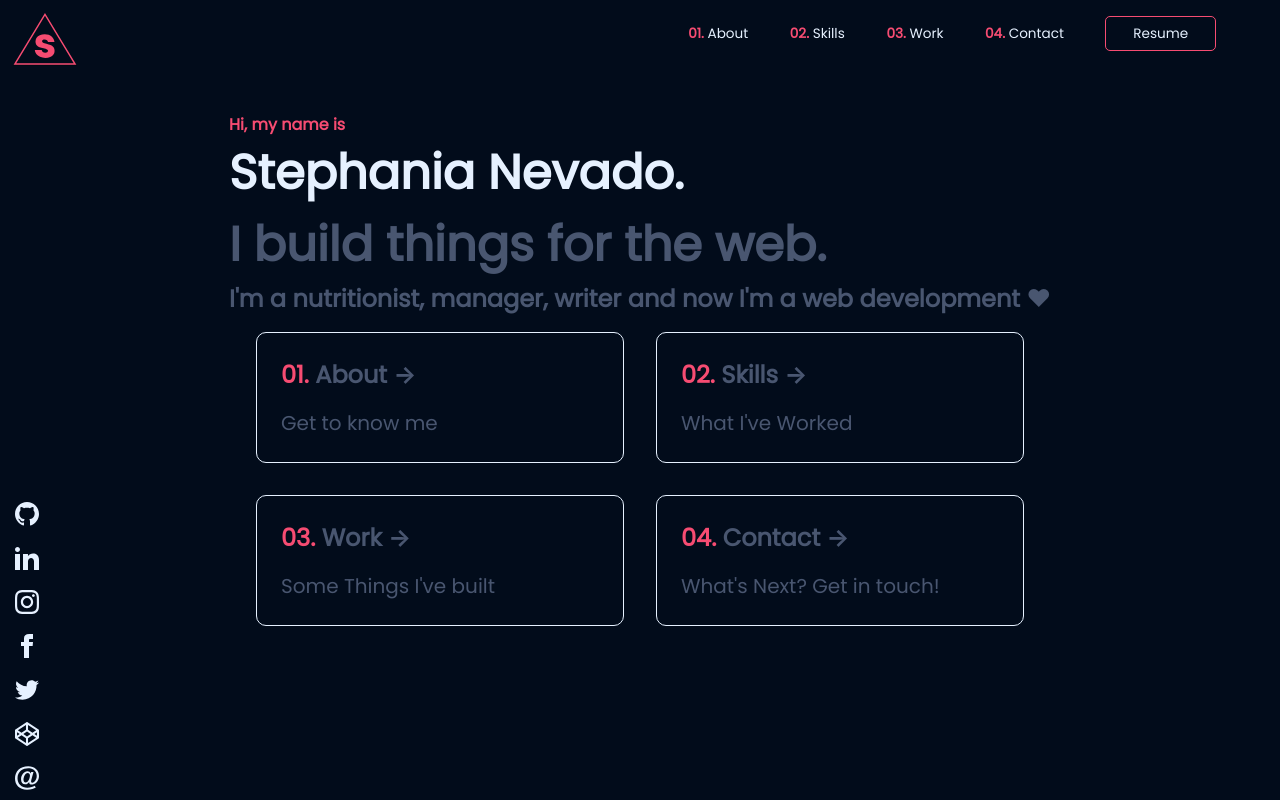
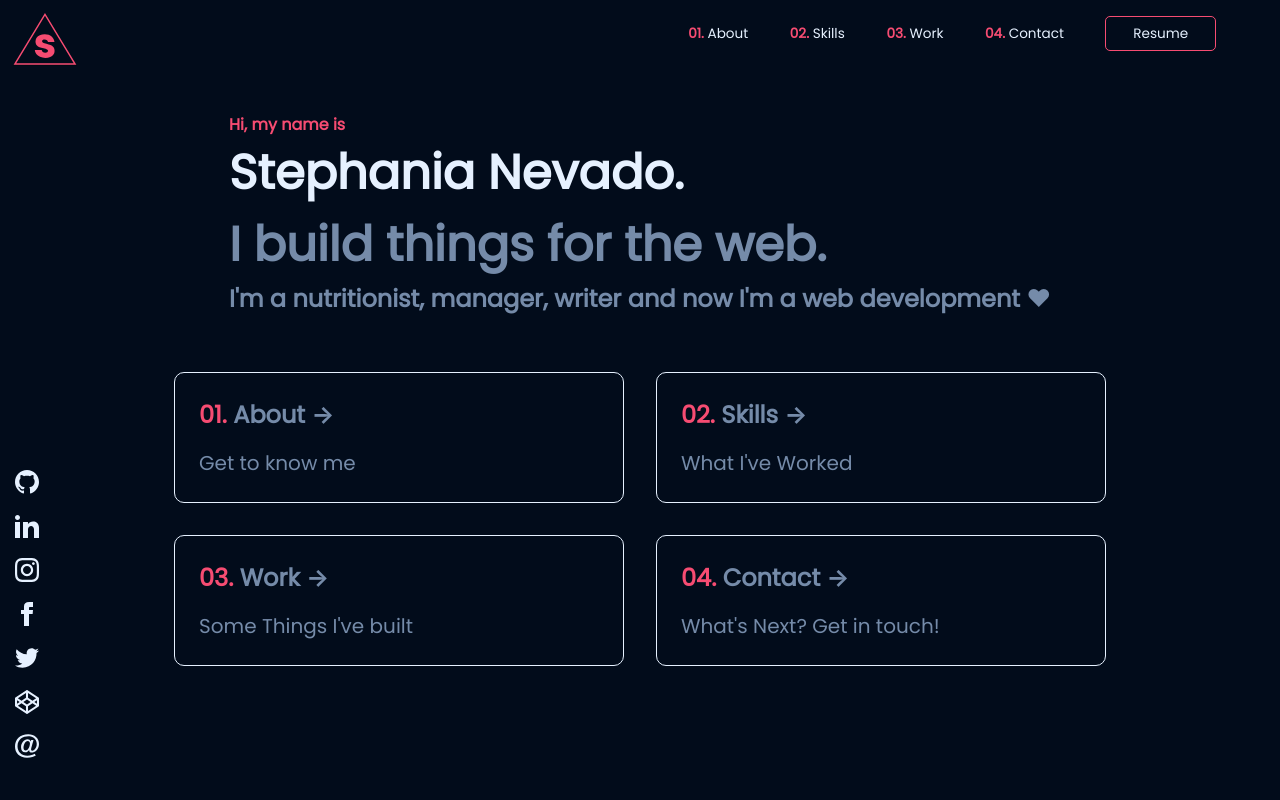
Before and after one commit to stephanianevado/portfolio, a Next.js app: page / in a window 1280 px wide. Built offline with nearby package versions, Linux system fonts and the light colour scheme.

Commit message:
fixing the footer and adding brakpoints

```diff
--- a/components/Card.js
+++ b/components/Card.js
@@ -2,11 +2,10 @@ import styled from 'styled-components'
 import { grey, pink, white } from './colors'
 import Link from 'next/link'
 
-const CardLink = styled.a`
-  width: 100px;
+const CardWrapper = styled.div`
+  width: 25rem;
   font-size: 2rem;
   margin: 1rem;
-  flex-basis: 45%;
   padding: 1.5rem;
   text-align: left;
   color: ${grey};
@@ -17,15 +16,13 @@ const CardLink = styled.a`
   b {
     color: ${pink};
   }
-
-  &:hover,
-  &:focus,
-  &:active {
+  &:hover {
     color: ${pink};
     border-color: ${pink};
     cursor: pointer;
   }
-
+`
+const CardLink = styled.a`
   h5 {
     margin: 0 0 1rem 0;
     font-size: 1.5rem;
@@ -37,9 +34,9 @@ const CardLink = styled.a`
     line-height: 1.5;
   }
 `
-
 export const Card = ({ number, title, text, href }) => {
   return (
+    <CardWrapper>
       <Link href={href}>
         <CardLink>
           <h5>
@@ -49,5 +46,6 @@ export const Card = ({ number, title, text, href }) => {
           <p>{text}</p>
         </CardLink>
       </Link>
+    </CardWrapper>
   )
 }
--- a/components/Icons.jsx
+++ b/components/Icons.jsx
@@ -133,8 +133,7 @@ export const CodepenIcon = () => {
   )
 }
 
-export const EmailIcon = () => {
-  return (
+export const EmailIcon = () => (
   <Svg
     width="24"
     height="24"
@@ -150,8 +149,21 @@ export const EmailIcon = () => {
     </g>
   </Svg>
 )
-}
+
 //export const PictureIcon = () =>{
 //return (
 // )
 //}
+
+export const HamburgerIcon = () => (
+  <Svg viewBox="0 0 24 24">
+    <g id="24 / basic / menu">
+      <path
+        id="icon"
+        fillRule="evenodd"
+        clipRule="evenodd"
+        d="M22 7V5H2V7H22ZM22 11V13H2V11H22ZM22 17V19H2V17H22Z"
+      />
+    </g>
+  </Svg>
+)
--- /dev/null
+++ b/components/breakpoints.js
@@ -0,0 +1,10 @@
+export const Breakpoints = {
+  mobileS: '@media (min-width: 320px)',
+  mobileM: '@media (min-width: 375px)',
+  mobileL: '@media (min-width: 425px)',
+  tablet: '@media (min-width: 768px)',
+  laptop: '@media (min-width: 1024px)',
+  laptopM: '@media (min-width: 1260px)',
+  laptopL: '@media (min-width: 1440px)',
+  desktop: '@media (min-width: 2560px)',
+}
--- a/components/colors.js
+++ b/components/colors.js
@@ -1,5 +1,5 @@
 export const dark = '#020c1b'
-export const grey = '#495670'
+export const grey = '#758ba9'
 export const green = '#64FFDA'
 export const gree2 = '#66FCF1'
 export const blue = '#5bccf6'
--- a/components/footer-portfolio.js
+++ b/components/footer-portfolio.js
@@ -9,6 +9,7 @@ import {
   LinkedinIcon,
   TwitterIcon,
 } from './Icons'
+import { Breakpoints } from './breakpoints'
 
 const Footer = styled.footer`
   a {
@@ -23,26 +24,28 @@ const Footer = styled.footer`
   }
 `
 const Contact = styled.div`
+  text-align: center;
+  margin: 2rem 0;
+
+  ${Breakpoints.laptop} {
     position: fixed;
     width: 2.5rem;
     bottom: 0px;
     left: 0px;
     orientation: left;
     writing-mode: vertical-rl;
+    margin-top: 0;
+  }
 `
 
 export const FooterPortfolio = () => {
   return (
     <Footer>
-      <div>
       <Contact>
         <a href="https://github.com/stephanianevado" target="_blank">
           <GitHubIcon />
         </a>
-          <a
-              href="https://www.linkedin.com/in/stephanianevado/"
-              target="_blank"
-          >
+        <a href="https://www.linkedin.com/in/stephanianevado/" target="_blank">
           <LinkedinIcon />
         </a>
         <a href="https://www.instagram.com/stephanianevado/" target="_blank">
@@ -61,7 +64,6 @@ export const FooterPortfolio = () => {
           <EmailIcon />
         </a>
       </Contact>
-      </div>
     </Footer>
   )
 }
--- a/pages/about.js
+++ b/pages/about.js
@@ -1,6 +1,6 @@
 import Head from 'next/head'
 import { FooterPortfolio } from '../components/footer-portfolio'
-import { NavBar } from '../components/nav-bar'
+import { NavBar } from '../components/NavBar'
 import styled from 'styled-components'
 import { grey, pink, white } from '../components/colors'
 import { Titles } from '../components/Titles'
--- a/pages/contact.js
+++ b/pages/contact.js
@@ -1,6 +1,6 @@
 import Head from 'next/head'
 import { FooterPortfolio } from '../components/footer-portfolio'
-import { NavBar } from '../components/nav-bar'
+import { NavBar } from '../components/NavBar'
 import { Titles } from '../components/Titles'
 import styled from 'styled-components'
 import { grey, pink, white } from '../components/colors'
--- a/pages/index.js
+++ b/pages/index.js
@@ -1,5 +1,5 @@
 import Head from 'next/head'
-import { NavBar } from '../components/nav-bar'
+import { NavBar } from '../components/NavBar'
 import { FooterPortfolio } from '../components/footer-portfolio'
 import { Card } from '../components/Card'
 import styled from 'styled-components'
@@ -30,12 +30,13 @@ const Section = styled.section`
   h4 {
     color: ${grey};
     font-size: 1.5rem;
+    margin-bottom: 2.5rem;
   }
 `
 
 const Row = styled.div`
   display: flex;
-  width: 50rem;
+  flex-wrap: wrap;
 `
 
 export default function Home() {
--- a/pages/myskills.js
+++ b/pages/myskills.js
@@ -1,6 +1,6 @@
 import Head from 'next/head'
 import { FooterPortfolio } from '../components/footer-portfolio'
-import { NavBar } from '../components/nav-bar'
+import { NavBar } from '../components/NavBar'
 import { Titles } from '../components/Titles'
 import styled from 'styled-components'
 import { grey, pink, white } from '../components/colors'
--- a/pages/work.js
+++ b/pages/work.js
@@ -1,6 +1,6 @@
 import Head from 'next/head'
 import { FooterPortfolio } from '../components/footer-portfolio'
-import { NavBar } from '../components/nav-bar'
+import { NavBar } from '../components/NavBar'
 import { Titles } from '../components/Titles'
 
 const MyWorks = () => {
```
Also changed, not shown: components/NavBar.js (renamed from components/nav-bar.js). Lines whose indentation alone changed are shown as unchanged.
